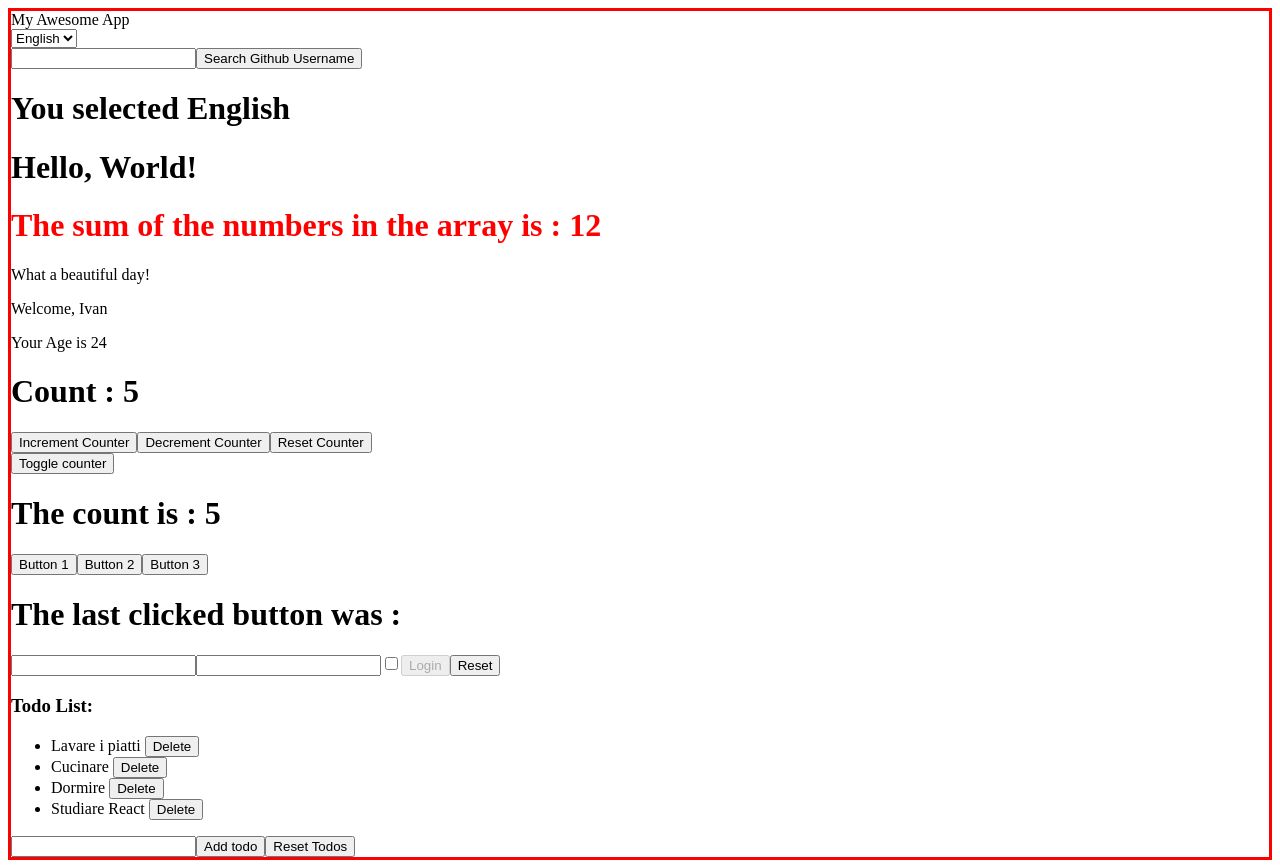
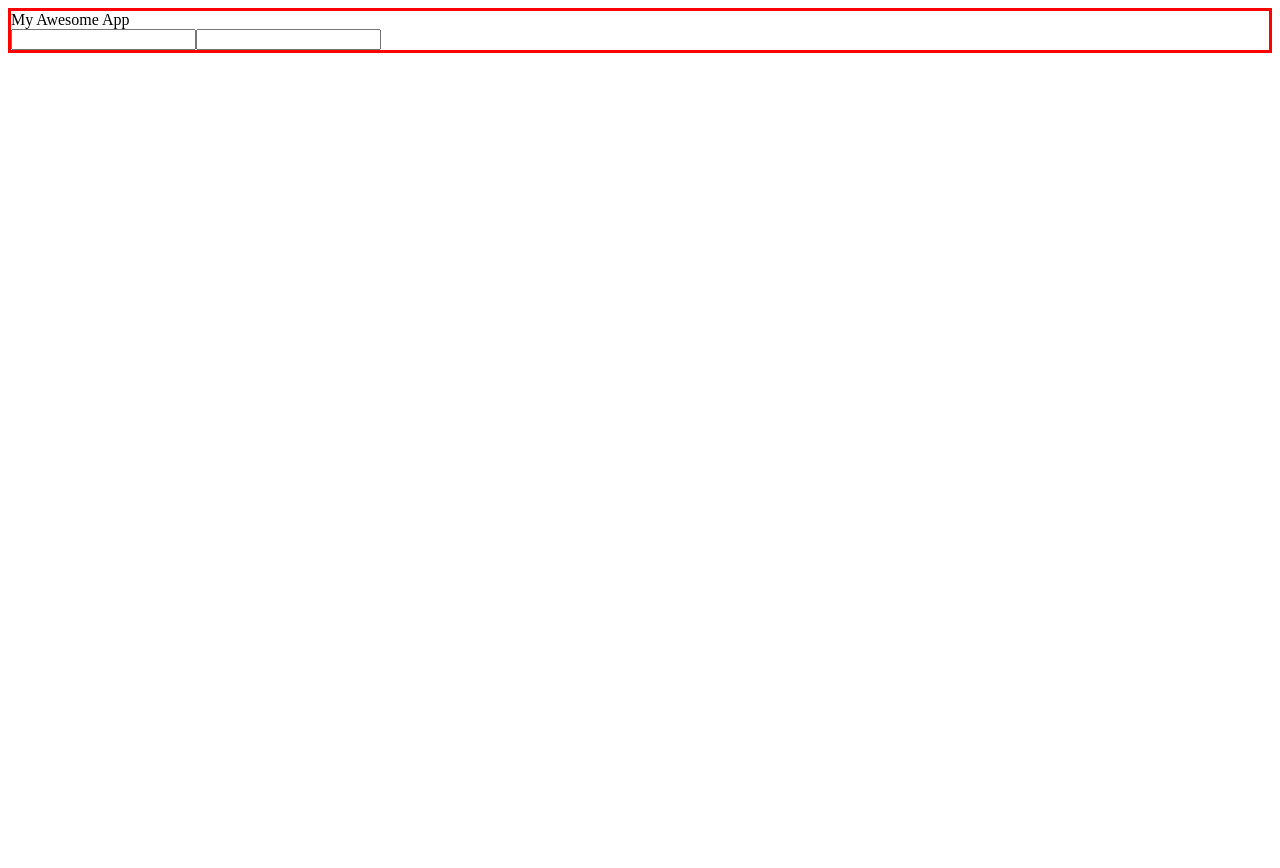
Before and after one commit to Ivanfras98/react-exercises, a React (Create React App) app: page / in a window 1280 px wide. After the commit the page ends 800 px from the top, so only its background shows below. Built offline with nearby package versions, Linux system fonts and the light colour scheme.

Commit message:
custom-hooks-02-done

```diff
--- a/src/App.js
+++ b/src/App.js
@@ -14,6 +14,7 @@ import { Login } from "./Login";
 import { Message } from "./Message";
 import { Sum } from "./Sum";
 import { TodoList } from "./TodoList";
+import { Inputs } from "./useInput";
 import { Welcome } from "./Welcome";
 // import { UncontrolledLogin } from "./UncontrolledLogin";
 
@@ -45,7 +46,8 @@ export class App extends React.Component {
   render() {
     return (
       <Container title="My Awesome App">
-        <div>
+        <Inputs />
+        {/* <div>
           <select
             value={this.state.language}
             onChange={this.HandleSelectChanges}
@@ -61,16 +63,16 @@ export class App extends React.Component {
         <Hello />
         <Sum />
         <Message />
-        <Welcome name="Ivan" age={24} />
+        <Welcome name="Ivan" age={24} /> */}
         {/* <InteractiveWelcome /> */}
         {/* <Counter initialValue={5} /> */}
-        <ClickCounter initialValue={5} />
+        {/* <ClickCounter initialValue={5} />
         <button onClick={this.hideCounter}>Toggle counter</button>
         {this.state.count && <Counter />}
         <ClickTracker />
-        <Login passFunc={this.onLogin} />
+        <Login passFunc={this.onLogin} /> */}
         {/* <UncontrolledLogin passFunc = {this.onLogin}/>  */}
-        <TodoList
+        {/* <TodoList
           render={(items, del) => {
             return (
               <>
@@ -87,7 +89,7 @@ export class App extends React.Component {
               </>
             );
           }}
-        ></TodoList>
+        ></TodoList> */}
       </Container>
     );
   }
--- /dev/null
+++ b/src/useInput.js
@@ -0,0 +1,35 @@
+import { useState } from "react";
+
+//oltre al custom hook ho fatto un esempio pratico togliendo dall'app tutto il resto e lasciando solo l'hook applicato a due nuovi componenti
+
+export function useInput(){
+     const [data, setData] = useState({
+       username: "",
+       password: "",
+     });
+     function handleDataChange(event) {
+       const { name, value } = event.target;
+
+       setData((data) => {
+           return {
+               ...data,
+               [name]: value,
+            };
+        });
+    }
+    console.log(data)
+     return {
+        data,
+        handleDataChange
+     }
+}
+
+export function Inputs (){
+    const {data, handleDataChange} = useInput()
+    return (
+      <div>
+        <input name="username" value={data.username} onChange={handleDataChange}/>
+        <input name="password" value={data.password} onChange={handleDataChange}/>
+      </div>
+    );
+}
```
